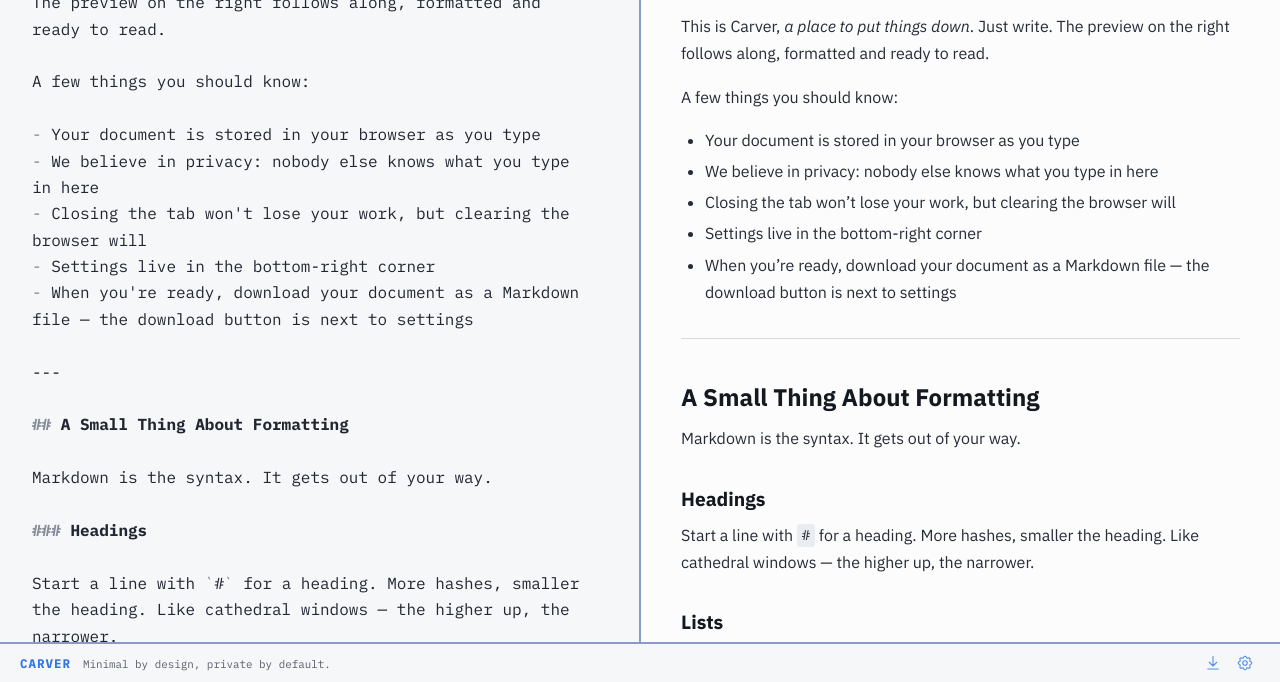
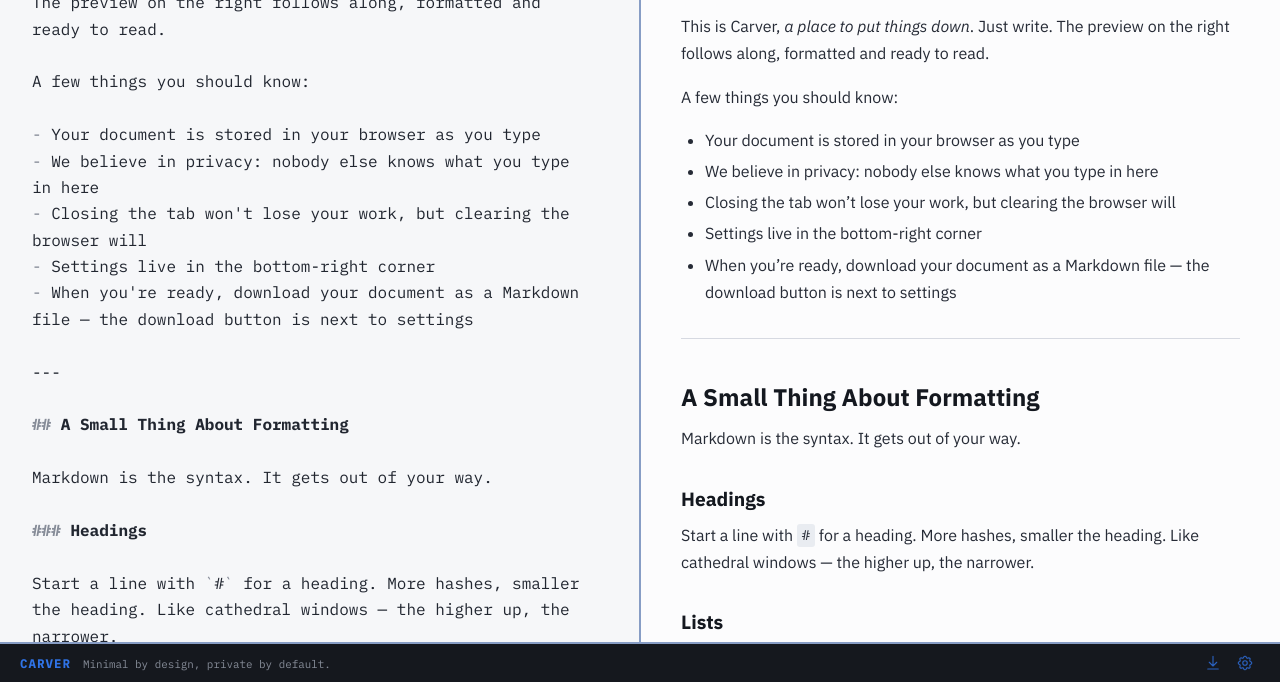
Before and after one commit to jackbush/carver, a website built with Vite: page index.html in a window 1280 px wide. Shown: the part 118-800 px from the top of the page. Built offline with nearby package versions, Linux system fonts and the light colour scheme.

Commit message:
bug fix: bottom bar affected by editor theme

```diff
--- a/src/style.css
+++ b/src/style.css
@@ -335,7 +335,7 @@ body.focus-mode.show-preview #preview-pane { display: flex; }
   justify-content: space-between;
   padding: 0 1.25rem;
   height: 40px;
-  background: var(--editor-bg);
+  background: hsl(220, 16%, 10%);
   border-top: 2px solid var(--accent-divider);
   flex-shrink: 0;
   z-index: 10;
@@ -359,7 +359,7 @@ body.focus-mode.show-preview #preview-pane { display: flex; }
 #footer-tagline {
   font-family: 'IBM Plex Mono', monospace;
   font-size: 0.68rem;
-  color: var(--editor-tagline);
+  color: hsl(220, 8%, 56%);
 }
 
 #footer-actions {
```
